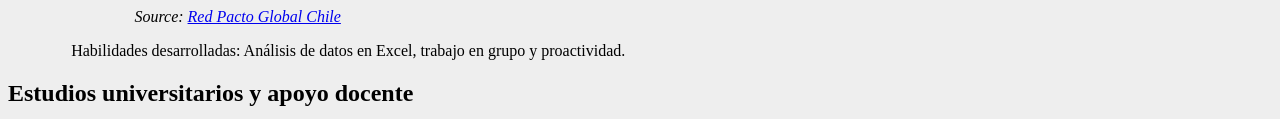
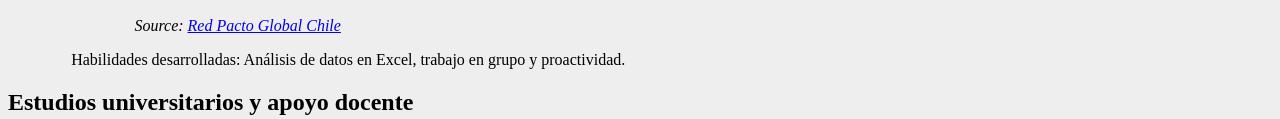
Before and after one commit to Joaoguzman/EJERCICIO_HTML, a plain HTML site: page index.html in a window 1280 px wide. Shown: the part 991-1110 px from the top of the page. Drawn offline with Linux system fonts and the light colour scheme.

Commit message:
Update index.html

```diff
--- a/index.html
+++ b/index.html
@@ -22,7 +22,7 @@
     }
 
     .titulo {
-        margin-top: 71px;
+        margin-top: 80px;
     }
 
     h3 {
@@ -128,7 +128,7 @@
         <h1>¿Quién es Joao Guzmán Gutiérrez?</h1>
         <h2>Página en mantención</h2>
         <h4><a href="version1.html">Versión anterior</a></h4>
-    </div>
+
         <h2>Contenidos</h2>
         <ol>
             <li><a href="#L">Experiencia laboral</a></li>
@@ -180,14 +180,12 @@
         <div class="hab ">
 
         </div>
+        <div>
             <p id="link"><em>Source: <a href="https://pactoglobal.cl/ ">Red Pacto Global Chile</a></em></p>
 
             <p>Habilidades desarrolladas: Análisis de datos en Excel, trabajo en grupo y proactividad.
             </p>
         </div>
-
-
-
         <h2 id="A">Estudios universitarios y apoyo docente</h2>
         <p><strong>Licenciado en Sociología por la Universidad de Chile</strong>, en proceso de titulación</p>
         <img id="facso" src="https://upload.wikimedia.org/wikipedia/commons/thumb/4/48/Facultad_de_Ciencias_Sociales_%28Universidad_de_Chile%29.jpg/1280px-Facultad_de_Ciencias_Sociales_%28Universidad_de_Chile%29.jpg " alt="playa " width="400 " height="200 ">
@@ -263,12 +261,8 @@
             <img src="https://www.kasandbox.org/programming-images/landscapes/mountain_matterhorn.png" width="260" height="200" alt="Galeria CSS 3" />
         </div>
 
-
     </div>
-
 
 </body>
 
 </html>
-
-</html>
```
Lines whose indentation alone changed are shown as unchanged.
